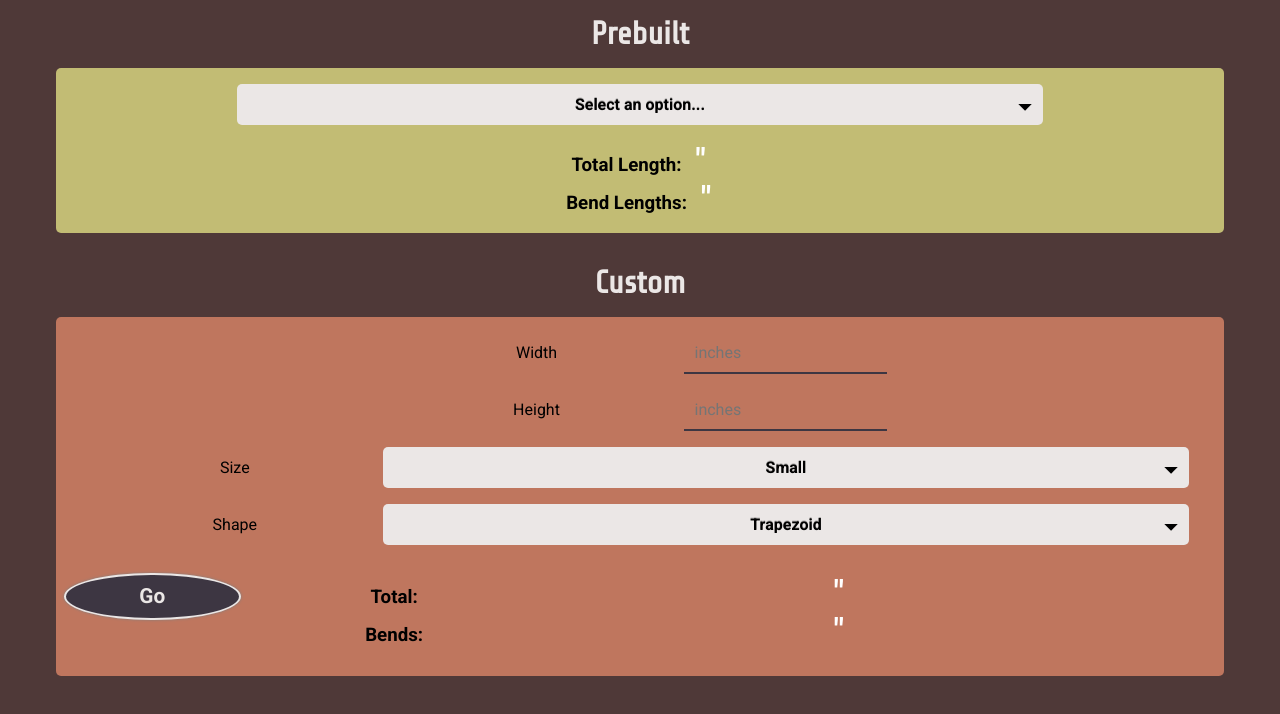
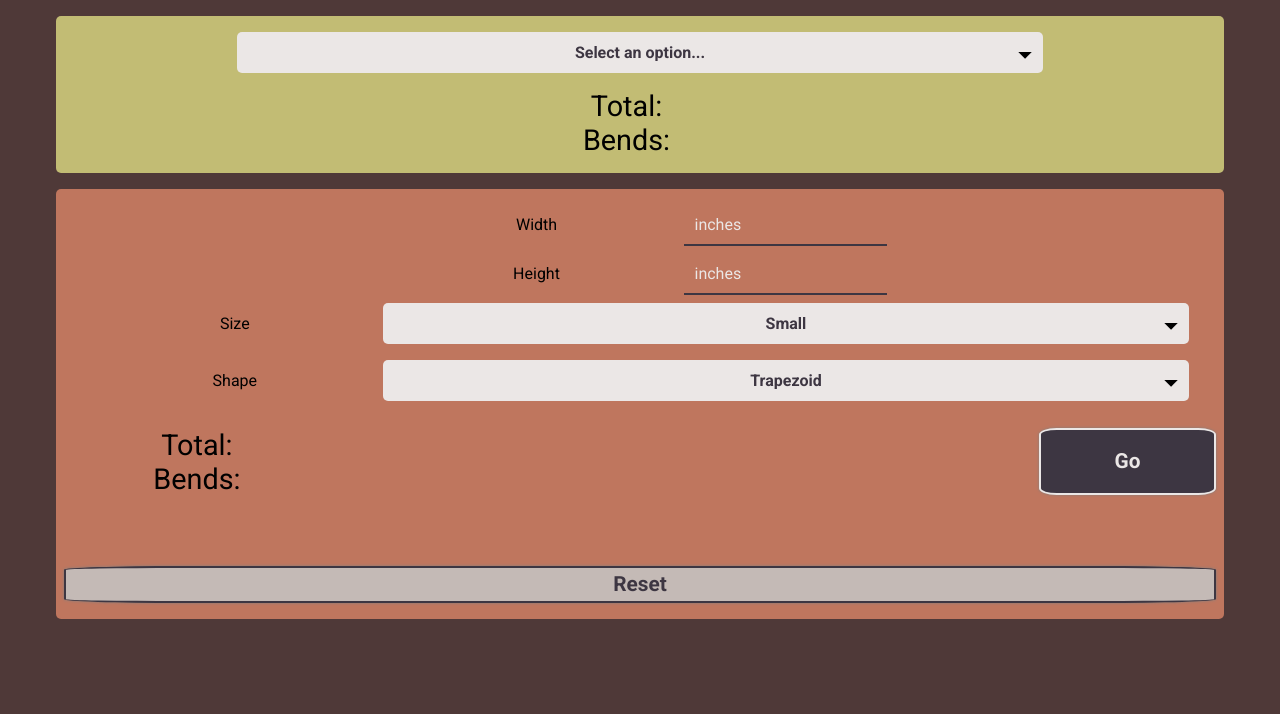
Before and after one commit to LeviZ/PDB-calc, a plain HTML site: page index.html in a window 1280 px wide. Drawn offline with nearby package versions, Linux system fonts and the light colour scheme.

Commit message:
adding reset button

```diff
--- a/css/main.css
+++ b/css/main.css
@@ -12,12 +12,18 @@ input {
   border-bottom: solid 2px #3D3642;
   transition: border 0.3s;
   background-color: #BF765E;
-  margin-bottom: .5em;
+  margin-bottom: .1em;
+  color: white;
+  outline: none;
 }
 
 input:focus {
-  border-bottom: solid 2px #969696;
+  border-bottom: solid 2px #ebe7e6;
+}
 
+
+::-webkit-input-placeholder {
+  color: #ebe7e6;
 }
 
 body {
@@ -27,8 +33,9 @@ body {
 
 h1 {
   font-family: 'Share Tech', sans-serif;
-  margin: .5em auto;
+  margin: .1em auto;
   color:#ebe7e6;
+  font-size: 1.5em;
 }
 
 select {
@@ -41,7 +48,6 @@ select {
   font-size:16px;
   font-weight:bold;
   text-align:center;
-  text-shadow:0 -1px 0 rgba(0, 0, 0, 0.25);
   border-radius:5px;
   -webkit-border-radius:5px;
   -webkit-appearance: none;
@@ -51,6 +57,7 @@ select {
   transition:0.3s ease all;
   width: 70%;
   margin-bottom: 1em;
+  color: #3D3642;
 }
 
 select:hover {
@@ -64,7 +71,7 @@ select:focus, select:active {
 
 #prebuilt, #custom {
   border-radius: 5px;
-  margin-bottom: 2em;
+  margin-top: 1em;
   padding: 1em .5em;
 }
 
@@ -82,17 +89,24 @@ label {
 }
 
 .w-h {
-  margin-bottom: .5em;
+  margin-bottom: .4em;
 }
 
 .result-prebuilt, .result-prebuilt-label {
   display: inline-block;
-  margin: 0 .2em;
+  margin: 0 .4em;
 }
 
 h5 {
-  font-size: 2em;
+  font-size: 1.8em;
   color: white;
+  margin: 0 0 0 .6em;
+}
+
+h3 {
+  font-size: 1.8em;
+  font-weight: normal;
+  margin: 0;
 }
 
 button {
@@ -100,7 +114,7 @@ button {
   color: #ebe7e6;
   line-height:2em;
   border: 2px solid #ebe7e6;
-    border-radius: 50%;
+  border-radius:10%;
   color:#ebe7e6;
   text-align:center;
   text-decoration:none;
@@ -109,7 +123,9 @@ button {
   font-weight:bold;
   font-size: 1.3em;
   display: inline-block;
-    margin-top: 10%;
+  margin-top: 5%;
+  outline: none;
+  padding: .5em 0;
 }
 
 button:hover {
@@ -120,7 +136,6 @@ button:hover {
 
 .result-custom, .result-custom-label {
   display: inline-block;
-  margin: 0 .2em;
 }
 
 .result-custom {
@@ -133,6 +148,21 @@ button:hover {
 
 .custom-results {
   display: inline-block;
+}
+
+.reset {
+  display: block;
+  width: 100%;
+  line-height: 0;
+  background-color: #C4BAB6;
+  color: #3D3642;
+  border: 2px solid #3D3642;
+  padding: .8em 0;
+}
+
+.reset:hover {
+  color: #ebe7e6;
+  border: 2px solid #ebe7e6;
 }
 
 
--- a/index.html
+++ b/index.html
@@ -12,7 +12,7 @@
   </head>
   <body>
 
-    <h1>Prebuilt</h1>
+
     <form id="prebuilt">
       <select id="prebuilt-opt">
         <option>Select an option...</option>
@@ -24,27 +24,27 @@
         </optgroup>
       </select>
 
-        <section>
-          <h3 class="result-prebuilt-label">Total Length:</h3>
-          <h5 class="result-prebuilt" id="pb-length">"</h5>
+        <section class="section group">
+          <h3 class="result-prebuilt-label">Total:</h3>
+          <h5 class="result-prebuilt" id="pb-length"></h5>
         </section>
-        <section>
-          <h3 class="result-prebuilt-label">Bend Lengths:</h3>
-          <h5 class="result-prebuilt" id="pb-bends">"</h5>
+        <section class="section group">
+          <h3 class="result-prebuilt-label">Bends:</h3>
+          <h5 class="result-prebuilt" id="pb-bends"></h5>
         </section>
 
     </form>
 
 
-    <h1>Custom</h1>
+
     <form id="custom">
       <section class="w-h">
         <label for="width" class="inline-label">Width</label>
-        <input type="text" id="width" placeholder="inches">
+        <input type="number" id="width" placeholder="inches">
       </section>
       <section class="w-h">
         <label for="height" class="inline-label">Height</label>
-        <input type="text" id="height" placeholder="inches">
+        <input type="number" id="height" placeholder="inches">
       </section>
       <label for="size">Size</label>
       <select id="size">
@@ -58,15 +58,18 @@
       </select>
 
       <section class="result-custom-wrapper section group">
-        <button type="button" id="calc" class="col span_1_of_6">Go</button>
+
         <section class="custom-results col span_5_of_6">
           <h3 class="result-custom-label">Total:</h3>
-          <h5 class="result-custom" id="length">"</h5>
+          <h5 class="result-custom" id="length"></h5>
           <h3 class="result-custom-label">Bends:</h3>
-          <h5 class="result-custom" id="bends">"</h5>
+          <h5 class="result-custom" id="bends"></h5>
         </section>
+        <button type="button" id="calc" class="col span_1_of_6">Go</button>
       </section>
+      <button type="reset" class="reset">Reset</button>
     </form>
+
 
     <script src="http://code.jquery.com/jquery-1.11.3.min.js"></script>
     <script src="js/main.js"></script>
--- a/js/main.js
+++ b/js/main.js
@@ -23,6 +23,6 @@
     var b2 = g + s + 3*b/2
 
     $('#' + idPrefix + 'length').text(L.toFixed(2) + '"')
-    $('#' + idPrefix + 'bends').text([b1, b2].map(function(n) { return n.toFixed(2) + '"' }).join(', '))
+    $('#' + idPrefix + 'bends').text([b2, b1].map(function(n) { return n.toFixed(2) + '"' }).join(', '))
   }
 })()
```
Lines whose indentation alone changed are shown as unchanged.
